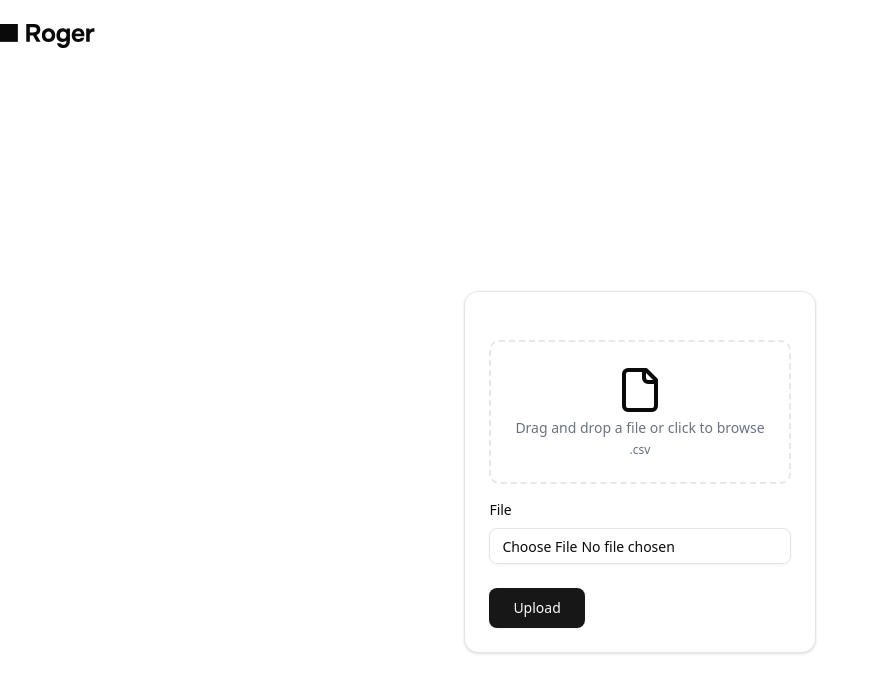
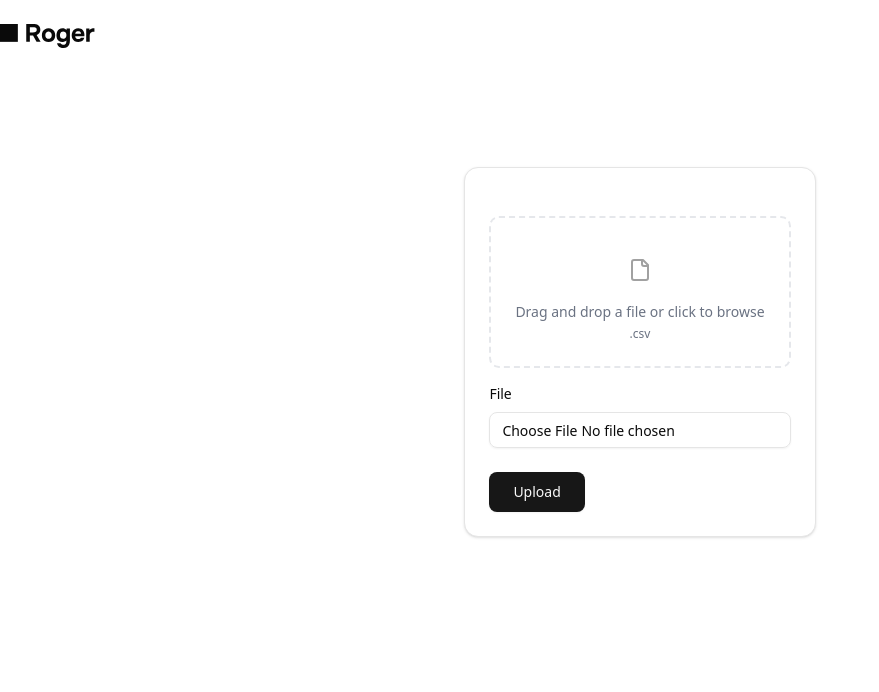
Before and after one commit to dibkb/roger-assignment, a Next.js app: page / in a window 1280 px wide. Shown: the top 692 px of the page, without its empty margins (0-879 px from the left). Built offline with nearby package versions, Linux system fonts and the light colour scheme.

Commit message:
file icon change

```diff
--- a/app/_components/file-upload.tsx
+++ b/app/_components/file-upload.tsx
@@ -4,7 +4,7 @@ import { Card, CardContent, CardFooter } from "@/components/ui/card";
 import { Label } from "@/components/ui/label";
 import { Input } from "@/components/ui/input";
 import { Button } from "@/components/ui/button";
-import { FileIcon, Loader2 } from "lucide-react";
+import { File, FileIcon, Loader2 } from "lucide-react";
 import { useCallback, useState } from "react";
 import { uploadResponseSchema, errorResponseSchema } from "@/lib/zod/api/csv";
 import { useCSVStore } from "@/lib/store/csv-store";
@@ -60,7 +60,7 @@ export default function FileUpload() {
       >
         <CardContent className="p-6 space-y-4">
           <div className="border-2 border-dashed border-gray-200 rounded-lg flex flex-col gap-1 p-6 items-center">
-            <FileIcon className="w-12 h-12" />
+            <File className="my-4 text-neutral-400 size-6" />
             <span className="text-sm font-medium text-gray-500">
               Drag and drop a file or click to browse
             </span>
--- a/app/page.tsx
+++ b/app/page.tsx
@@ -2,7 +2,7 @@ import FileUpload from "./_components/file-upload";
 
 export default function Home() {
   return (
-    <div className="flex justify-center items-center container mx-auto h-screen">
+    <div className="flex justify-center items-center container mx-auto h-[calc(100vh-30vh)]">
       <FileUpload />
     </div>
   );
```
